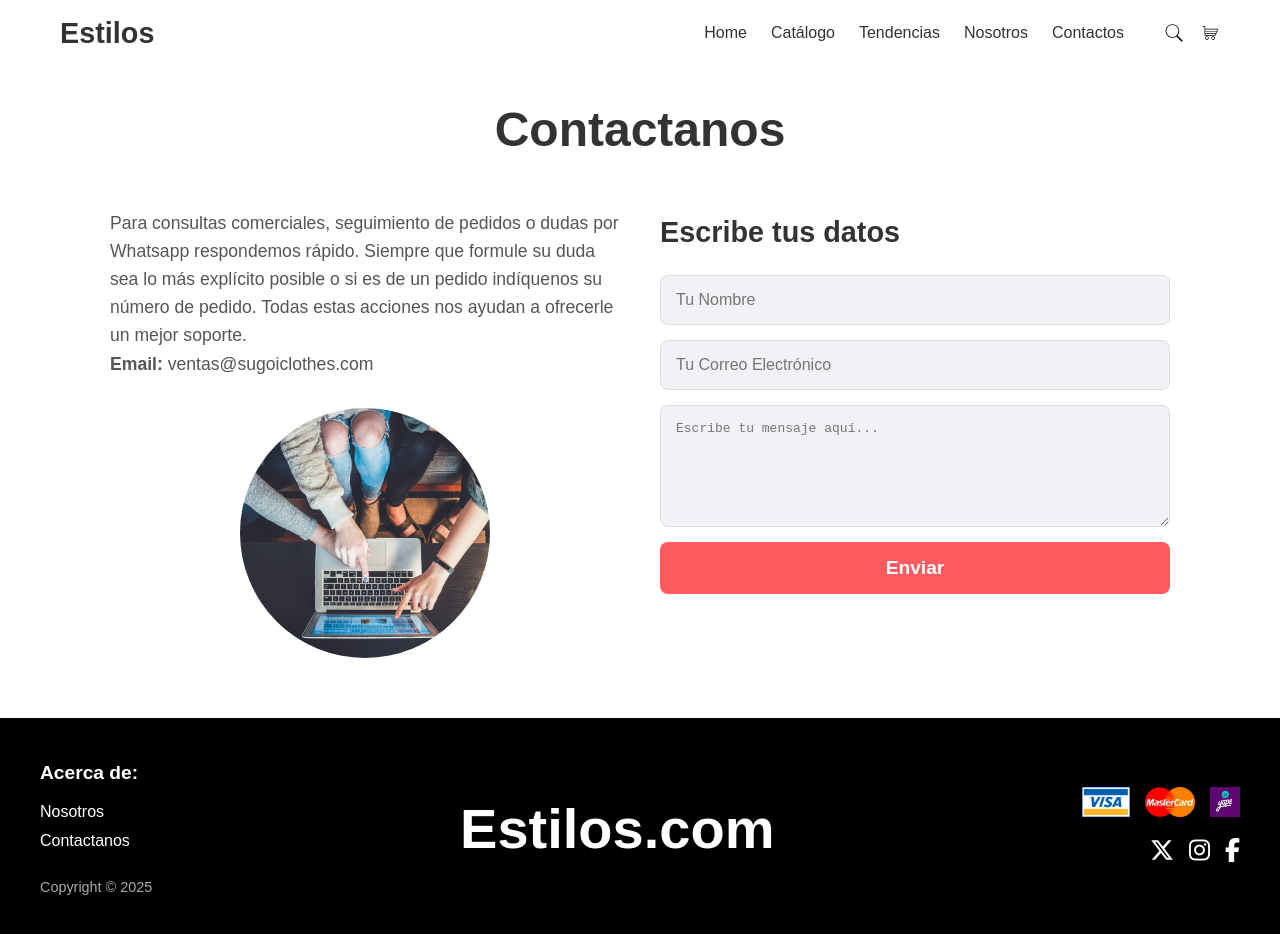
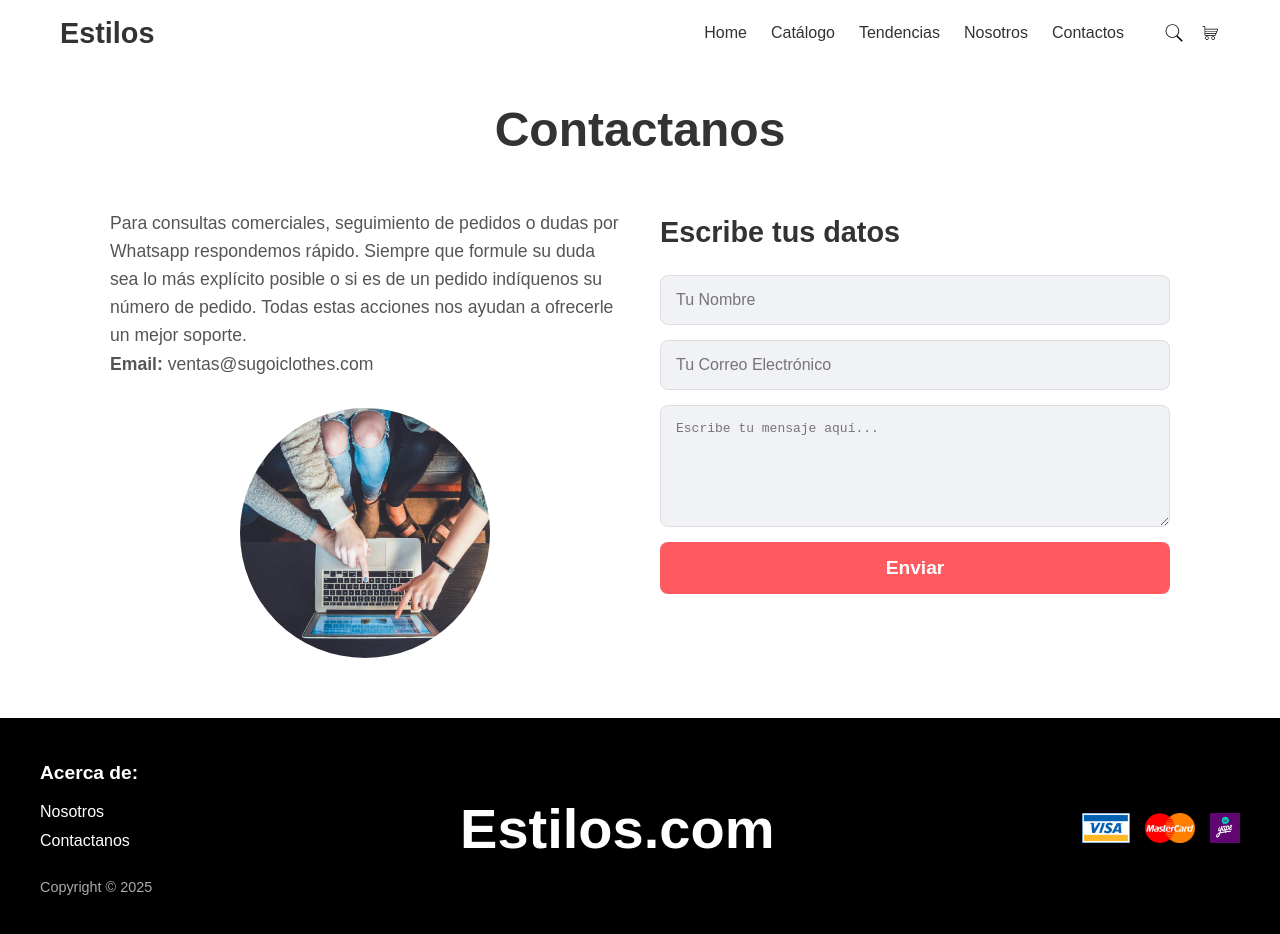
Before and after one commit to JorgeNisshi/Cibertec-Arquitectura-entornos-web, a plain HTML site: page contactanos.html in a window 1280 px wide. Drawn offline with Linux system fonts and the light colour scheme.

Commit message:
FINAL commit

```diff
--- a/contactanos.html
+++ b/contactanos.html
@@ -102,11 +102,7 @@
                     <img src="/image/logos Empresas/mastercard.png" alt="Mastercard">
                     <img src="/image/logos Empresas/yape.png" alt="Yape">
                 </div>
-                <div class="social-media">
-                    <a href="#"><i class="fa-brands fa-x-twitter"></i></a>
-                    <a href="#"><i class="fa-brands fa-instagram"></i></a>
-                    <a href="#"><i class="fa-brands fa-facebook-f"></i></a>
-                </div>
+
             </div>
         </div>
     </footer>
--- a/css/estilo.css
+++ b/css/estilo.css
@@ -1,4 +1,4 @@
-/* --- Estilos Generales --- */
+
 body {
     font-family: Arial, sans-serif;
     margin: 0;
@@ -7,7 +7,7 @@ body {
     color: #333;
 }
 
-/* --- Sección Principal de Contacto --- */
+
 .contact-section {
     max-width: 1100px;
     margin: 40px auto;
@@ -28,7 +28,7 @@ body {
     align-items: flex-start;
 }
 
-/* --- Columna Izquierda (Información) --- */
+
 .contact-info {
     flex: 1;
     text-align: left;
@@ -155,7 +155,7 @@ footer {
 }
 
 .payment-methods,
-.social-media {
+.social-media img{
     display: flex;
     gap: 15px;
 }
```
Also changed, not shown: Proyecto1 -Arquitectura entorno Web/wireframe  baja fidelidad.png (added), 4 other files.
